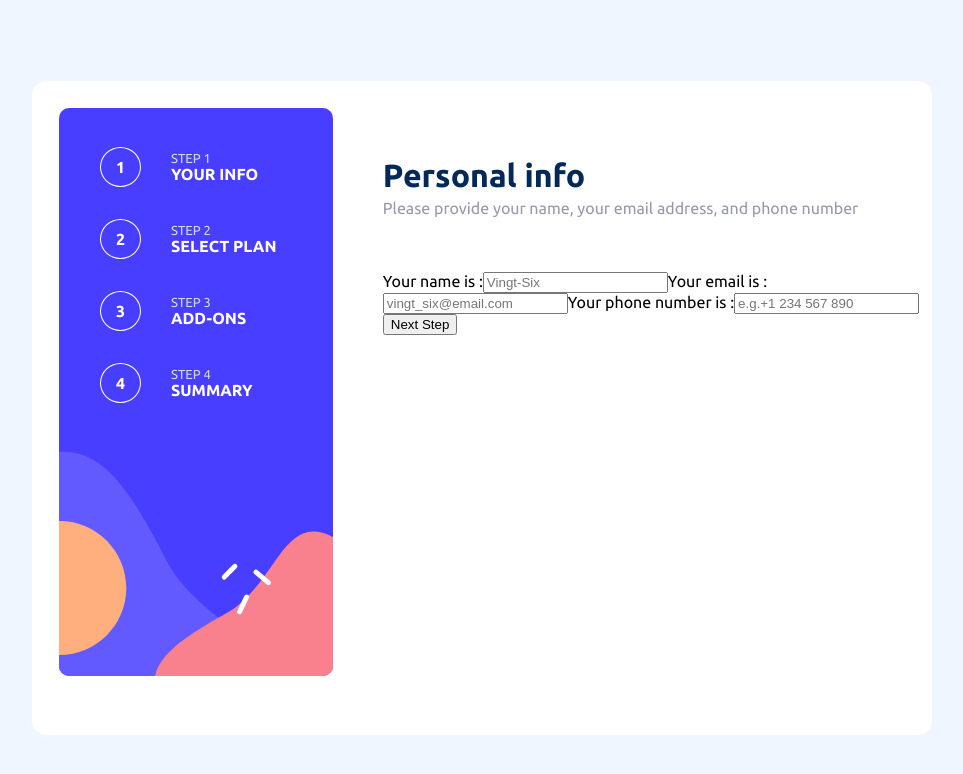
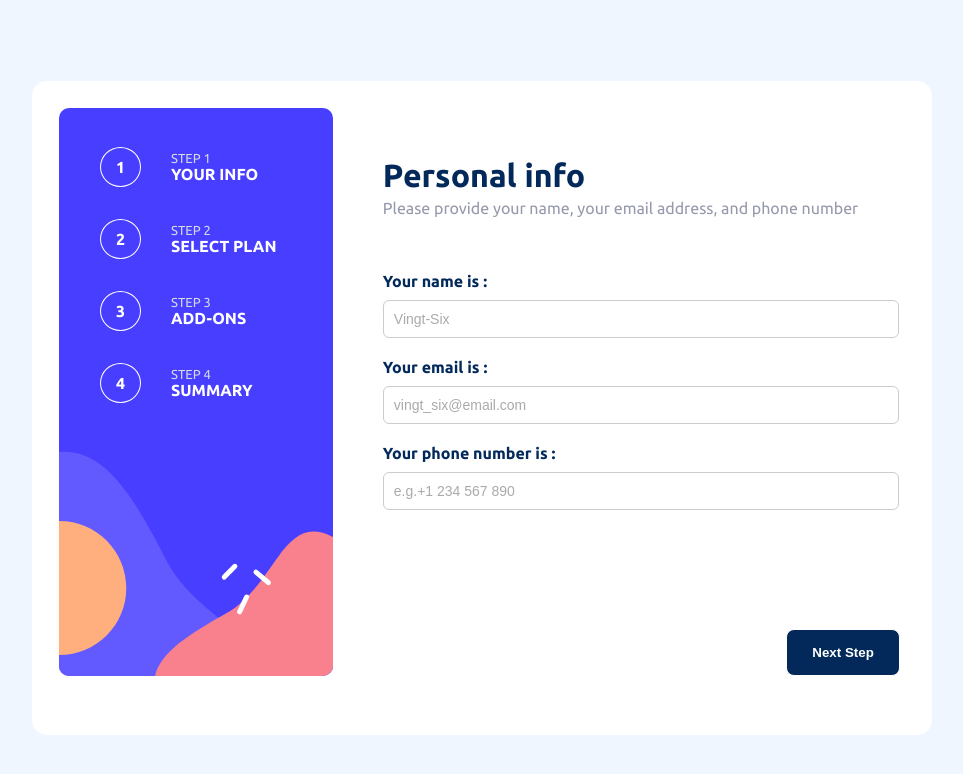
Before and after one commit to ArthurVRoost/ProjetState, a React (Vite) app: page / in a window 1280 px wide. Shown: the top 774 px of the page, without its empty margins (229-1192 px from the left). Built offline with nearby package versions, Linux system fonts and the light colour scheme.

Commit message:
form fini

```diff
--- a/src/App.jsx
+++ b/src/App.jsx
@@ -1,4 +1,4 @@
-
+import { useState } from "react";
 import './App.css'
 import Card from './Components/card/Card'
 import Form from './Components/form/Form'
--- a/src/Components/form/Form.jsx
+++ b/src/Components/form/Form.jsx
@@ -1,7 +1,9 @@
 import './form.css'
-
+import { useState } from "react";
 export default function Form() {
-
+    const [name, setName] = useState("")
+    const [email, setEmail] = useState("")
+    const [phone, setPhone] = useState("")
   return (
     <>
       <div className='divForm'>
@@ -11,14 +13,14 @@ export default function Form() {
             </div>
             <div className='formDiv2'>
                 <form>
-                    <label className='labelName' htmlFor="name">Your name is :</label>
-                    <input className='inputName' type="text" id="name" name="name" placeholder="Vingt-Six" required />
+                    <label className='label' htmlFor="name">Your name is : {name}</label>
+                    <input className='inputName' type="text" id="name" name="name" placeholder="Vingt-Six" value={name} onChange={(e) => setName(e.target.value)} required />
 
-                    <label className='labelEmail' htmlFor="email">Your email is :</label>
-                    <input className='inputEmail' type="email" id="email" name="email" placeholder="vingt_six@email.com" required />
+                    <label className='label' htmlFor="email">Your email is : {email}</label>
+                    <input className='inputEmail' type="email" id="email" name="email" placeholder="vingt_six@email.com" value={email} onChange={(e) => setEmail(e.target.value)} required />
 
-                    <label className='labelPhone' htmlFor="phone">Your phone number is :</label>
-                    <input className='inputPhone' type="tel" id="phone" name="phone" placeholder="e.g.+1 234 567 890" required />
+                    <label className='label' htmlFor="phone">Your phone number is : {phone} </label>
+                    <input className='inputPhone' type="tel" id="phone" name="phone" placeholder="e.g.+1 234 567 890" value={phone} onChange={(e) => setPhone(e.target.value)} required />
                 </form>
             </div>
             <div className='formDiv3'>
--- a/src/Components/form/form.css
+++ b/src/Components/form/form.css
@@ -1,21 +1,60 @@
-@import url('https://fonts.googleapis.com/css2?family=Rubik:ital,wght@0,300..900;1,300..900&family=Ubuntu:ital,wght@0,300;0,400;0,500;0,700;1,300;1,400;1,500;1,700&display=swap');
+@import url("https://fonts.googleapis.com/css2?family=Rubik:ital,wght@0,300..900;1,300..900&family=Ubuntu:ital,wght@0,300;0,400;0,500;0,700;1,300;1,400;1,500;1,700&display=swap");
 
-.divForm{
+.divForm {
   height: 600px;
   padding-top: 10%;
   font-family: "Ubuntu";
 }
-.formH1{
+.formH1 {
   color: hsl(213, 96%, 18%);
   margin-bottom: 5px;
 }
-.formP{
-    color: hsl(231, 11%, 63%) ;
+.formP {
+  color: hsl(231, 11%, 63%);
   margin: 0;
   padding: 0;
 }
-.formDiv2{
+.formDiv2 {
   display: flex;
   flex-direction: column;
   margin-top: 10%;
 }
+input[type="text"],
+input[type="email"],
+input[type="tel"] {
+  width: 90%;
+  padding: 10px;
+  margin-bottom: 20px;
+  border: 1px solid #ccc;
+  border-radius: 6px;
+  font-size: 14px;
+  margin-top: 10px;
+}
+input[type="text"]:hover,
+input[type="email"]:hover,
+input[type="tel"]:hover {
+    border: 2px solid #D2B4D2;
+}
+input::placeholder {
+  color: #aaa;
+}
+
+.label{
+    color: hsl(213, 96%, 18%);
+    font-weight: bold;
+}
+.formBtn{
+    color: white;
+    background-color:hsl(213, 96%, 18%) ;
+    border-radius: 8px;
+    padding: 15px 25px;
+    outline: none;
+    border: 1px solid;
+    margin-top: 18%;
+    margin-left: 73.5%;
+    cursor: pointer;
+    font-weight: bold;
+}
+.formBtn:hover{
+    background-color: hsl(243, 100%, 62%);
+}
```
Lines whose indentation alone changed are shown as unchanged.
